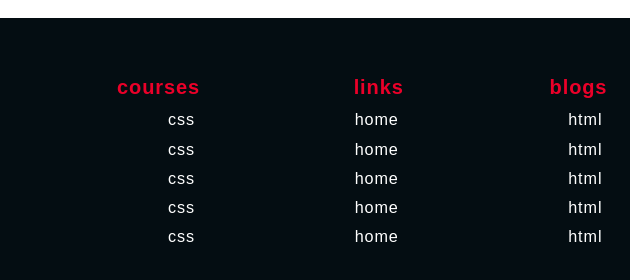
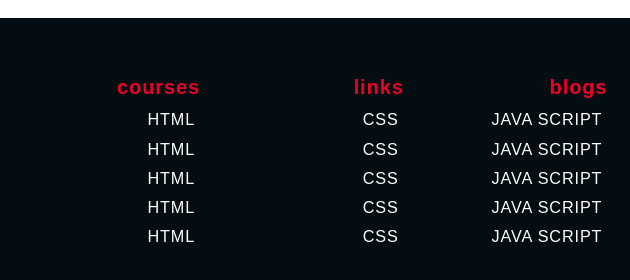
Before and after one commit to Sidduharwal/my-first-web, a plain HTML site: page service.html in a window 1280 px wide. Shown: the part 798-1078 px from the top of the page, 650-1280 px from the left. Drawn offline with Linux system fonts and the light colour scheme.

Commit message:
other footer section list update

```diff
--- a/service.html
+++ b/service.html
@@ -180,33 +180,33 @@
         <div class="footer-2--div">
           <p class="footer-subheading">courses</p>
           <ul>
-            <li><a href="index.html">css</a></li>
-            <li><a href="index.html">css</a></li>
-            <li><a href="index.html">css</a></li>
-            <li><a href="index.html">css</a></li>
-            <li><a href="index.html">css</a></li>
+            <li> <a href="index.html">HTML</a></li>
+            <li> <a href="index.html">HTML</a></li>
+            <li> <a href="index.html">HTML</a></li>
+            <li> <a href="index.html">HTML</a></li>
+            <li> <a href="index.html">HTML</a></li>
           </ul>
-        </div>
+      </div>
 
-        <div class="footer-3--div">
-          <p class="footer-subheading">links</p>
+      <div class="footer-3--div" data-aos="fade-up" data-aos-delay="900">
+        <p class="footer-subheading"> links</p>
           <ul>
-            <li><a href="index.html">home</a></li>
-            <li><a href="index.html">home</a></li>
-            <li><a href="index.html">home</a></li>
-            <li><a href="index.html">home</a></li>
-            <li><a href="index.html">home</a></li>
+            <li> <a href="index.html">CSS</a></li>
+            <li> <a href="index.html">CSS</a></li>
+            <li> <a href="index.html">CSS</a></li>
+            <li> <a href="index.html">CSS</a></li>
+            <li> <a href="index.html">CSS</a></li>
           </ul>
-        </div>
+      </div>
 
-        <div class="footer-4--div">
-          <p class="footer-subheading">blogs</p>
+      <div class="footer-4--div" data-aos="fade-up" data-aos-delay="1200">
+        <p class="footer-subheading"> blogs</p>
           <ul>
-            <li><a href="index.html">html</a></li>
-            <li><a href="index.html">html</a></li>
-            <li><a href="index.html">html</a></li>
-            <li><a href="index.html">html</a></li>
-            <li><a href="index.html">html</a></li>
+            <li> <a href="index.html">JAVA SCRIPT</a></li>
+            <li> <a href="index.html">JAVA SCRIPT</a></li>
+            <li> <a href="index.html">JAVA SCRIPT</a></li>
+            <li> <a href="index.html">JAVA SCRIPT</a></li>
+            <li> <a href="index.html">JAVA SCRIPT</a></li>
           </ul>
         </div>
       </div>
```
Also changed, not shown: about.html (+17 -17 lines), contact.html (+15 -15 lines), html_files/HTML.html (+24 -24 lines), html_files/Js.html (+23 -23 lines), html_files/c++.html (+22 -22 lines), html_files/c_language.html (+21 -21 lines), html_files/css.html (+22 -22 lines), html_files/java.html (+21 -21 lines), html_files/python.html (+23 -23 lines), notes.html (+21 -21 lines).
